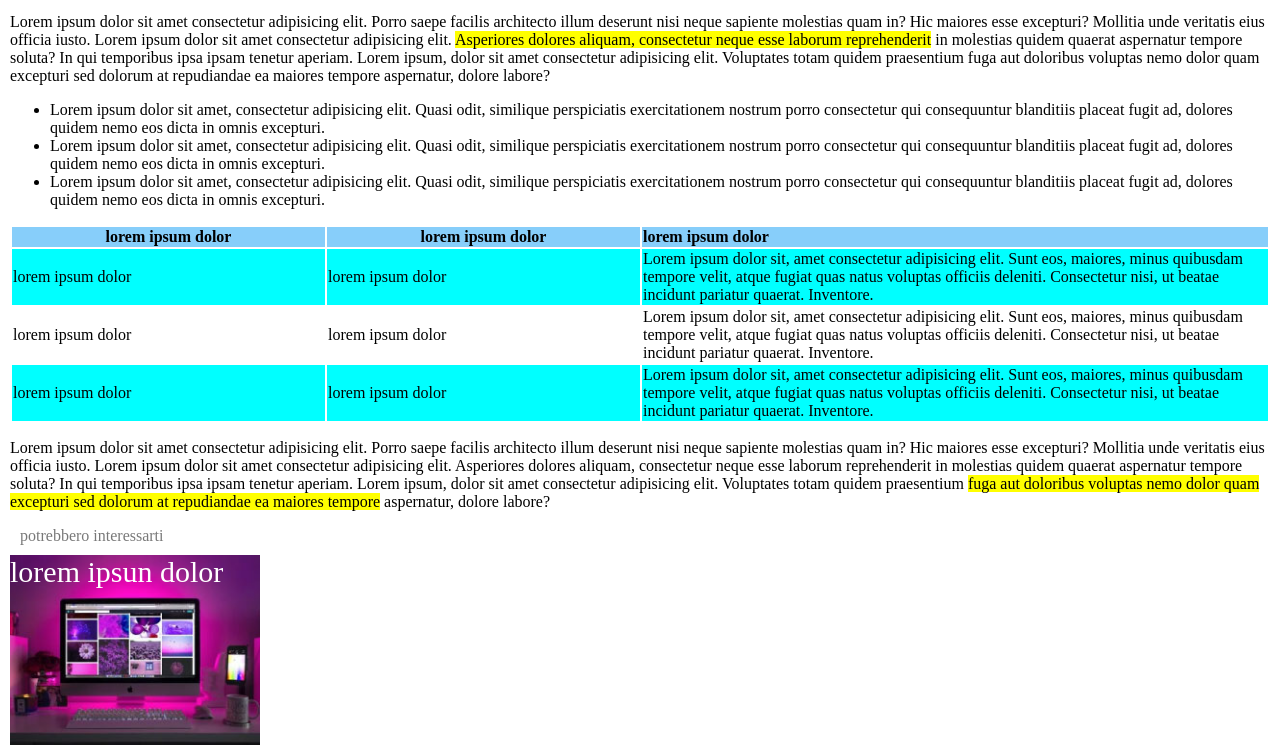
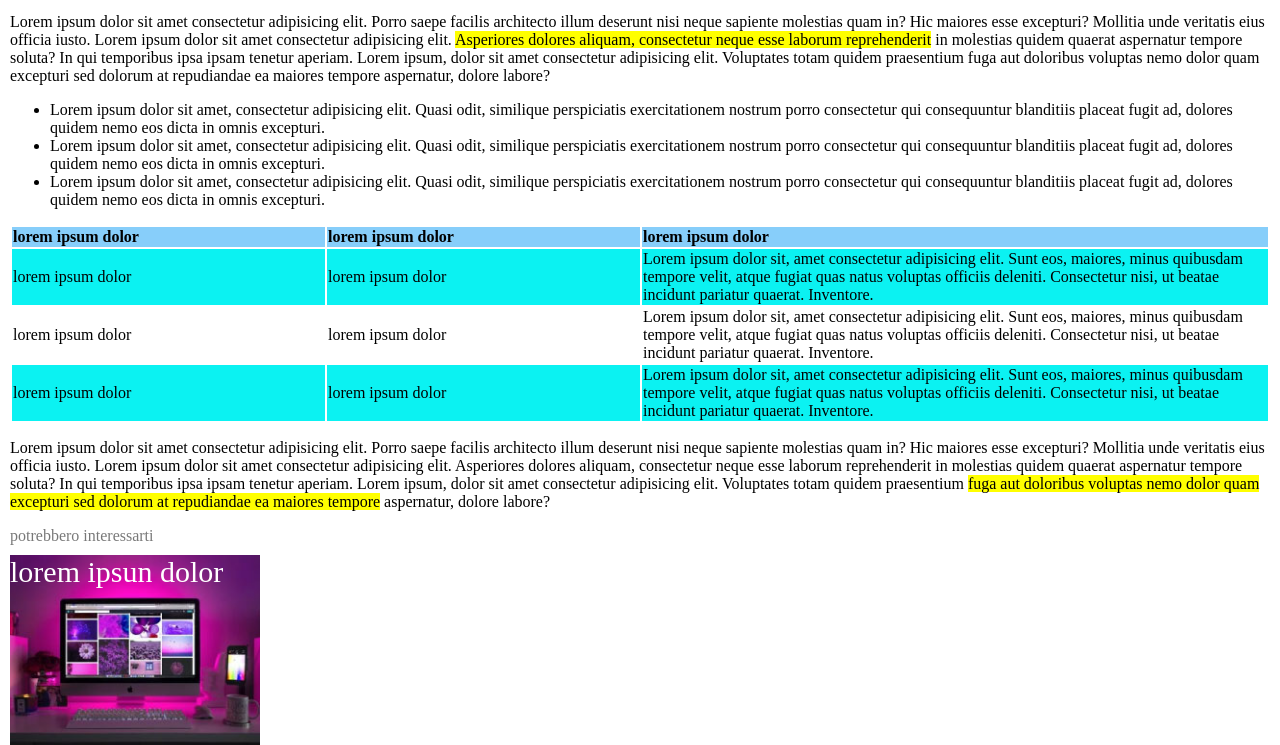
Before and after one commit to antoniolaikauf/html-css-booleaner, a plain HTML site: page index.html in a window 1280 px wide. Shown: the part 644-1389 px from the top of the page. Drawn offline with Linux system fonts and the light colour scheme.

Commit message:
finito modifiche

```diff
--- a/css/index.css
+++ b/css/index.css
@@ -4,9 +4,11 @@ body{
     margin: 0px;
 }
 
-#titolo, .non-importante, main, footer{
+#titolo, #non-importante, main, footer{
     padding: 0px 10px;
 }
+
+
 /* stili header */
 #decorazione{
     height: 100px;
@@ -24,7 +26,7 @@ body{
     height: 30%;
 }
 
-.non-importante{
+#non-importante, #interessamenti{
     color: rgba(0, 0, 0, 0.528);
 }
 
@@ -42,13 +44,19 @@ body{
     background-color: yellow;
 }
 
+/* modifiche tabella */
+
 table thead{
     background-color: lightskyblue;
 
 }
 
+thead th{
+    text-align: left;
+}
+
 .colorato{
-    background-color: aqua;
+    background-color: rgb(11, 242, 242);
 }
 
 .modifiche-tabella{
@@ -57,7 +65,7 @@ table thead{
 }
 
 /* stili footer  */
-
+/* modifiche immagini */
 #immagine-computer{
     background-image: url(../img/monitor.jpg);
     width: 250px;
--- a/index.html
+++ b/index.html
@@ -13,7 +13,7 @@
             <img src="img/logo.svg" alt="">
         </section>
         <h1 id="titolo">internet deve essere al servizio del &#34; dene pubblico &#34; &#58;	il <br> manifesto di tim berners&#45;lee</h1>
-        <div class="non-importante">
+        <div id="non-importante">
             scritto da <span id="creatore">the booleaner</span><br>
             il 10/10/2020
         </div>
@@ -52,7 +52,7 @@
         </section>
 
         <section> <!--quarta parte main-->
-            <table>
+            <table> <!--tabella-->
                 <thead>
                     <th >lorem ipsum dolor</th>
                     <th >lorem ipsum dolor</th>
@@ -88,11 +88,11 @@
     </main>
 
     <footer> <!--cose interessanti-->
-        <section class="non-importante">
+        <section id="interessamenti">
             potrebbero interessarti
         </section>
 
-        <section>
+        <section> <!--immagini in css-->
            <div id="immagine-computer">
             lorem ipsun dolor
            </div>
```
